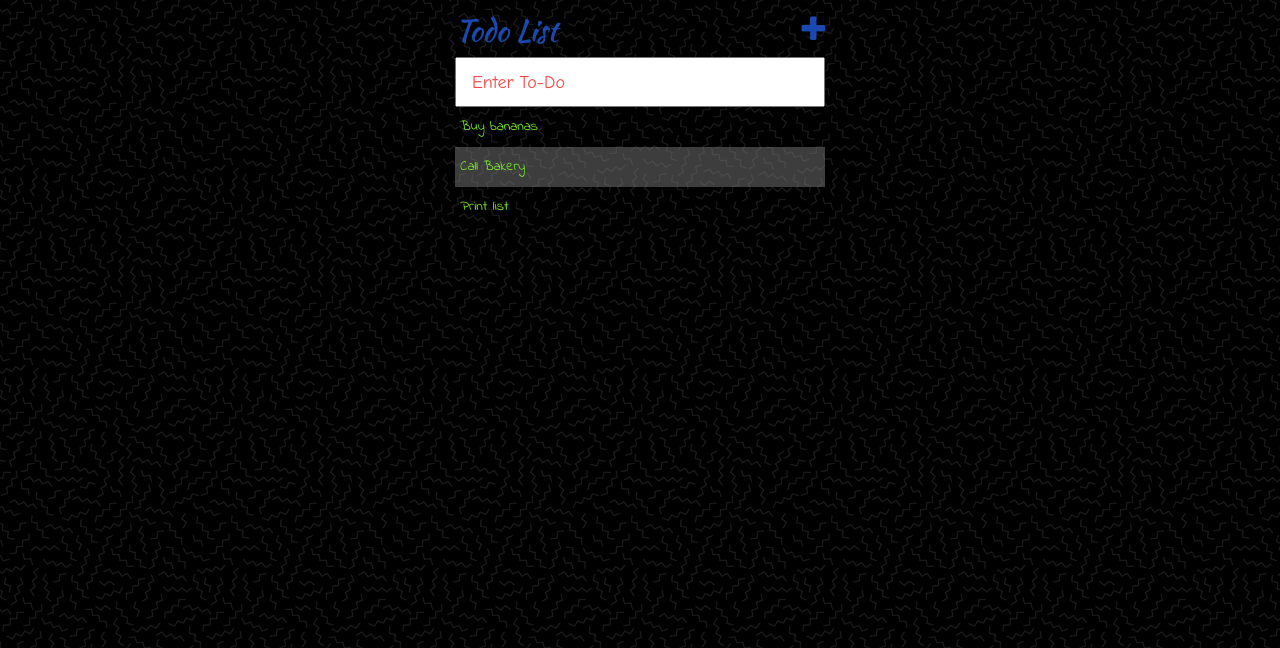
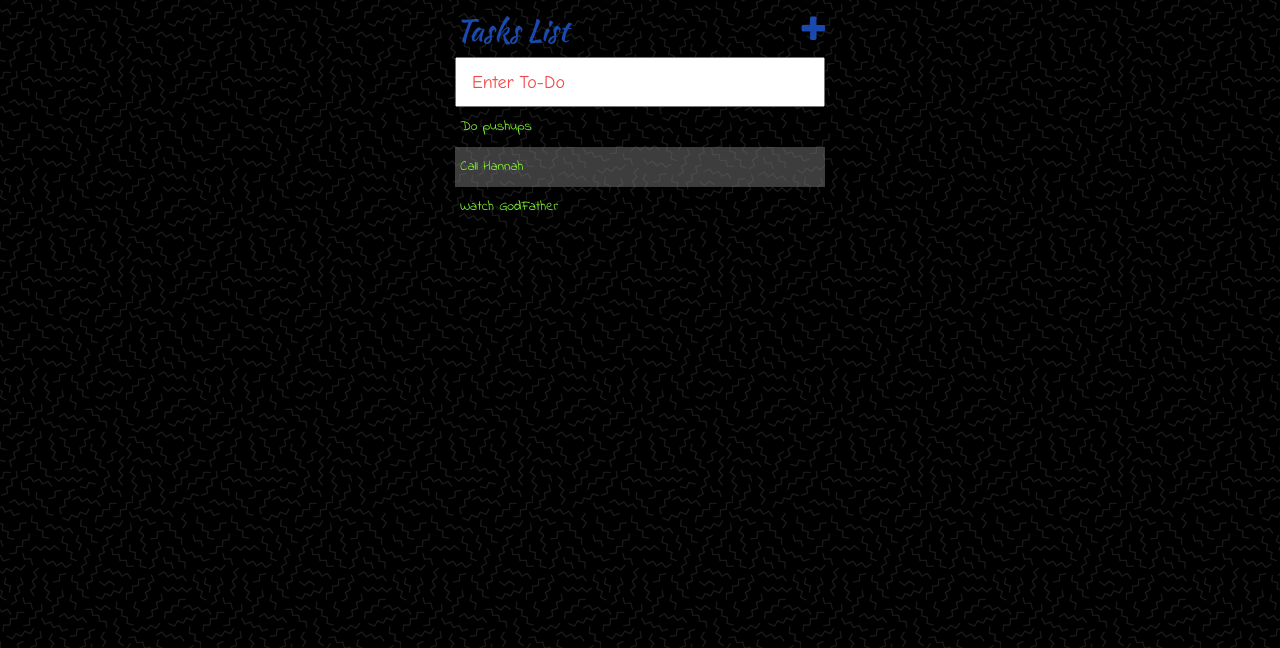
Before and after one commit to AvishDhirawat/Tasks-List-Jquery, a plain HTML site: page index.html in a window 1280 px wide. Shown: the part 152-800 px from the top of the page. Drawn offline with nearby package versions, Linux system fonts and the light colour scheme; some icons are missing; a web font is replaced by a local one.

```diff
--- a/index.html
+++ b/index.html
@@ -19,7 +19,7 @@
 			at <i class="fa fa-github" aria-hidden="true"></a></i>
 		</h3>
 
-		<h2><i class="fa-solid fa-list-check"></i> Todo List <i class="fa fa-plus"></i></h2>
+		<h2><i class="fa-solid fa-list-check"></i> Tasks List <i class="fa fa-plus"></i></h2>
 		<input type="text" placeholder="Enter To-Do" class="todoinput" >
 		<ul>
 			<li>
@@ -27,7 +27,7 @@
 					<i class="fa fa-trash"></i>
 				</span>
 				<span class="text">
-					Buy bananas
+					Do pushups
 				</span>
 				<span class="right">
 					<i class="fa fa-pencil"></i>
@@ -38,7 +38,7 @@
 					<i class="fa fa-trash"></i>
 				</span>
 				<span class="text">
-					Call Bakery
+					Call Hannah
 				</span>
 				<span class="right"><i class="fa fa-pencil"></i>
 				</span>
@@ -48,7 +48,7 @@
 					<i class="fa fa-trash"></i>
 				</span>
 				<span class="text">
-					Print list
+					Watch GodFather
 				</span>
 				<span class="right">
 					<i class="fa fa-pencil"></i>
```
